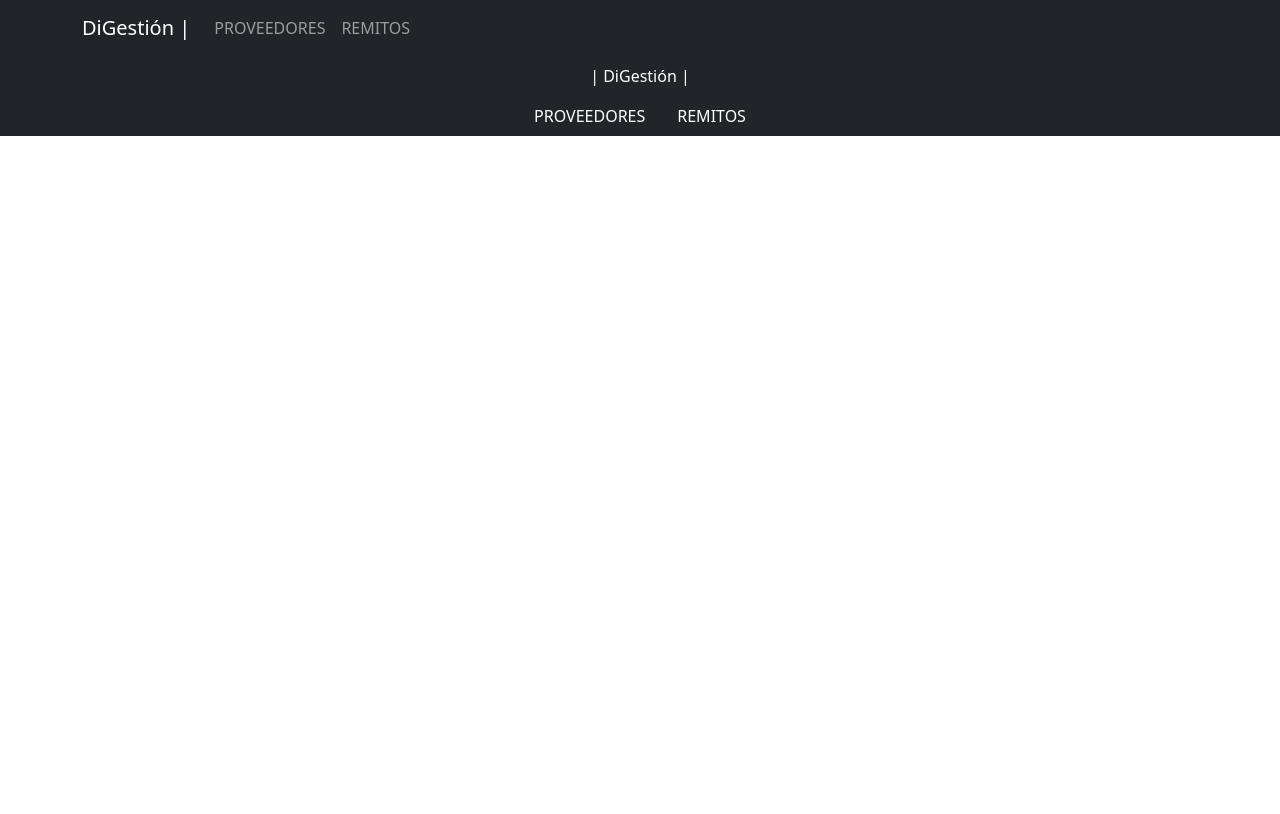
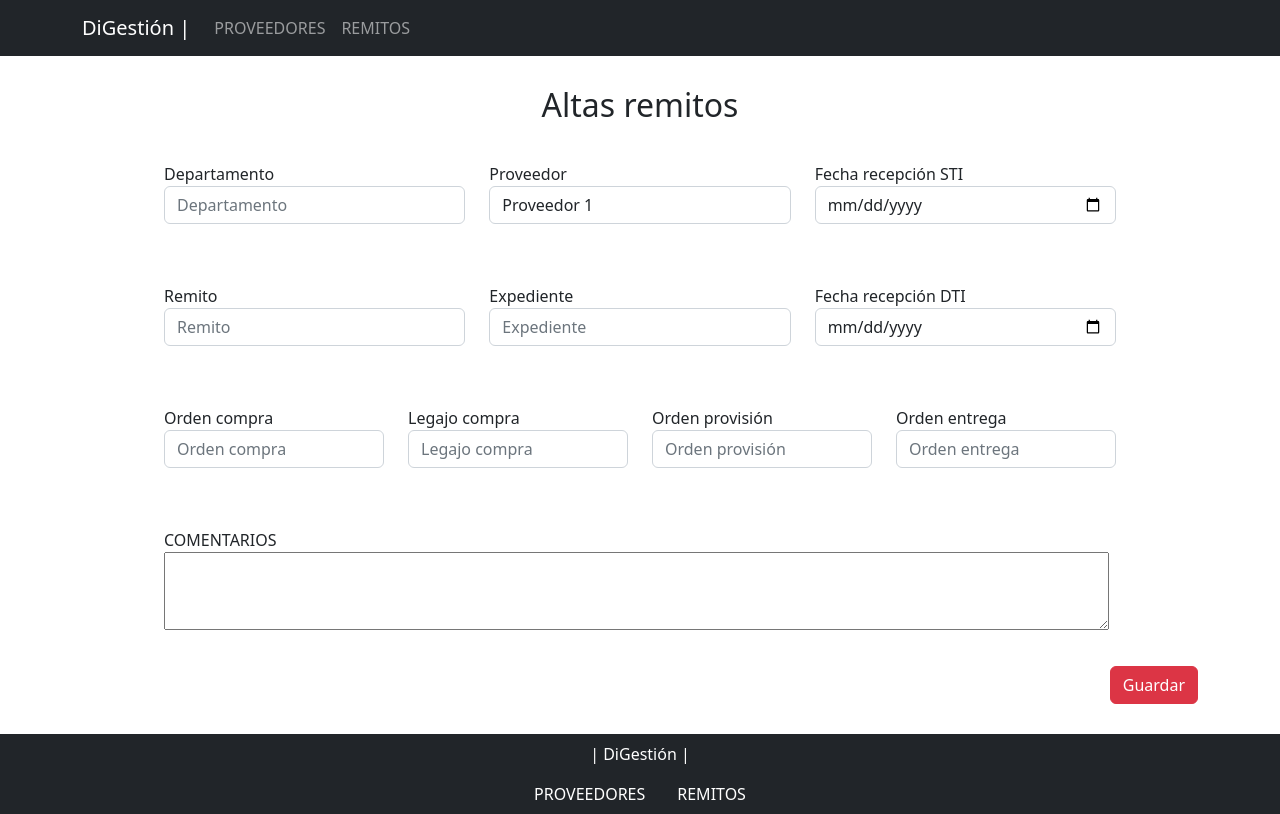
Before and after one commit to mareanovazquez/DiGestion-prueba1, a React (Vite) app: page /remito/addRemito in a window 1280 px wide. Built offline with nearby package versions, Linux system fonts and the light colour scheme.

Commit message:
errores html y label solucionados

```diff
--- a/src/App.jsx
+++ b/src/App.jsx
@@ -29,7 +29,7 @@ function App() {
       {/*  <LogIn /> */}
       {/* <ListProveedores /> */}
 
-     {/*  <AddRemito/> */}
+      <AddRemito/>
      {/*   <ItemListRemito /> */}
 
       {/* <ItemRemito/> */}
--- a/src/components/AddRemito/AddRemito.jsx
+++ b/src/components/AddRemito/AddRemito.jsx
@@ -11,10 +11,10 @@ export const AddRemito = () => {
                         <input type="text" className="form-control" placeholder="Departamento" aria-label="Departamento" />
                     </div>
                     <div className="col">
-                        <label for='proveedores' >Proveedor</label>
+                        <label htmlfor='proveedores' >Proveedor</label>
                         <div>
                                 <select className="form-control" name="opciones">
-                                    <option value="" disabled selected className="text-muted">Proveedores</option>
+                                    <option value="" disabled className="text-muted">Proveedores</option>
                                     <option value="opcion1">Proveedor 1</option>
                                     <option value="opcion2">Proveedor 2</option>
                                     <option value="opcion3">Proveedor 3</option>
@@ -24,7 +24,7 @@ export const AddRemito = () => {
 
                     </div>
                     <div className="col">
-                        <label for='fechaRecepcionSTI' >Fecha recepción STI</label>
+                        <label htmlFor='fechaRecepcionSTI' >Fecha recepción STI</label>
                         <input className="form-control" type="date" id="fechaRecepcionSTI" name="fecha" pattern="\d{1,2}/\d{1,2}/\d{2}" placeholder="dd/mm/aa" required aria-label="Fecha recepción STI" />
                     </div>
                 </div>
@@ -38,7 +38,7 @@ export const AddRemito = () => {
                         <input type="text" className="form-control" placeholder="Expediente" aria-label="Expediente" />
                     </div>
                     <div className="col">
-                        <label for='fechaRecepcionDTI' >Fecha recepción DTI</label>
+                        <label htmlFor='fechaRecepcionDTI' >Fecha recepción DTI</label>
                         <input className="form-control" type="date" id="fechaRecepcionDTI" name="fecha" pattern="\d{1,2}/\d{1,2}/\d{2}" placeholder="dd/mm/aa" required aria-label="Fecha recepción DTI" />
                     </div>
                 </div>
@@ -64,13 +64,13 @@ export const AddRemito = () => {
 
                 <div className="row altaRemito">
                     <div className="col">
-                        <label>COMENTARIOS</label>
+                        <label htmlFor="comentarios">COMENTARIOS</label>
                         <textarea id="comentarios" name="comentarios" rows="3" cols="100"></textarea>
 
                     </div>
                 </div>
-                <div class="container contenedorBtnGuardarRemito">
-                    <button class="btn btn-danger btnGuardarRemito" >Guardar</button>
+                <div className="container contenedorBtnGuardarRemito">
+                    <button className="btn btn-danger btnGuardarRemito" >Guardar</button>
                 </div>
             </div>
         </>
```
